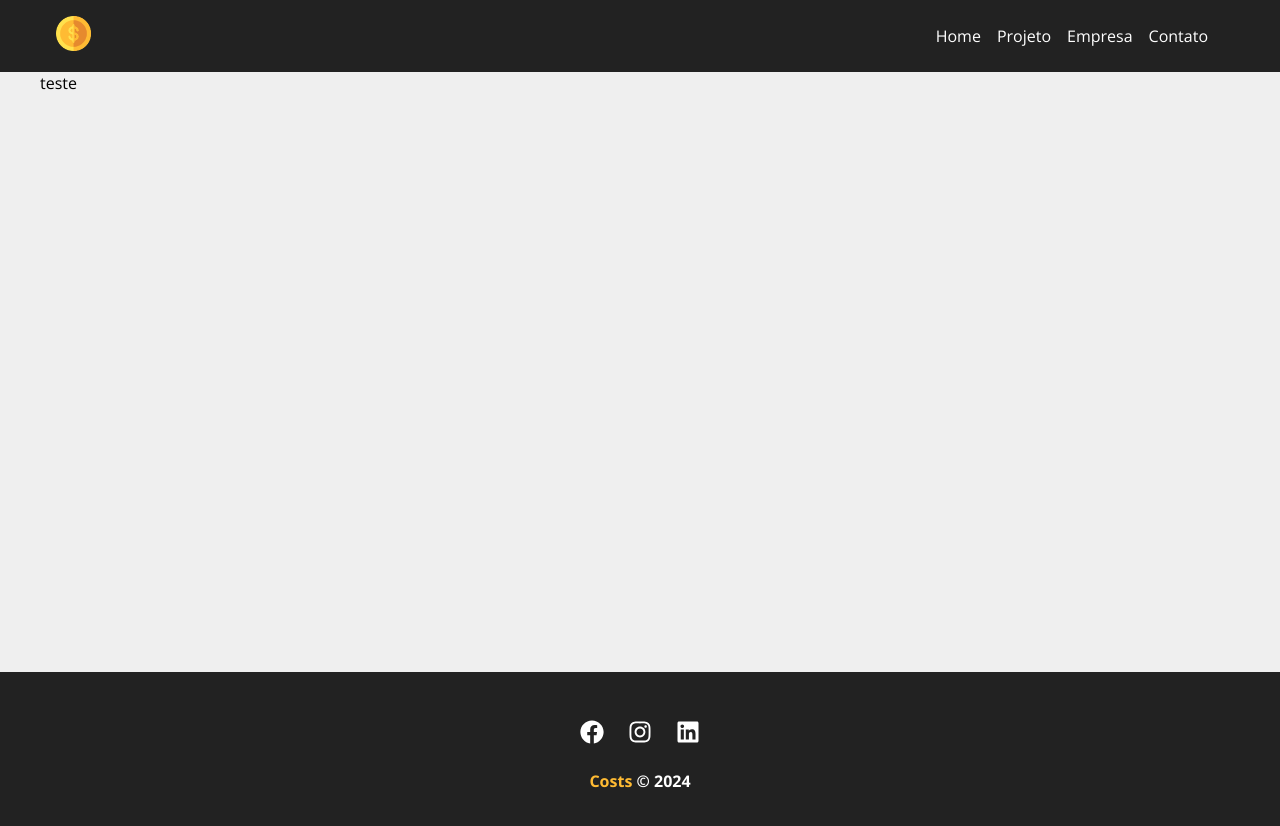
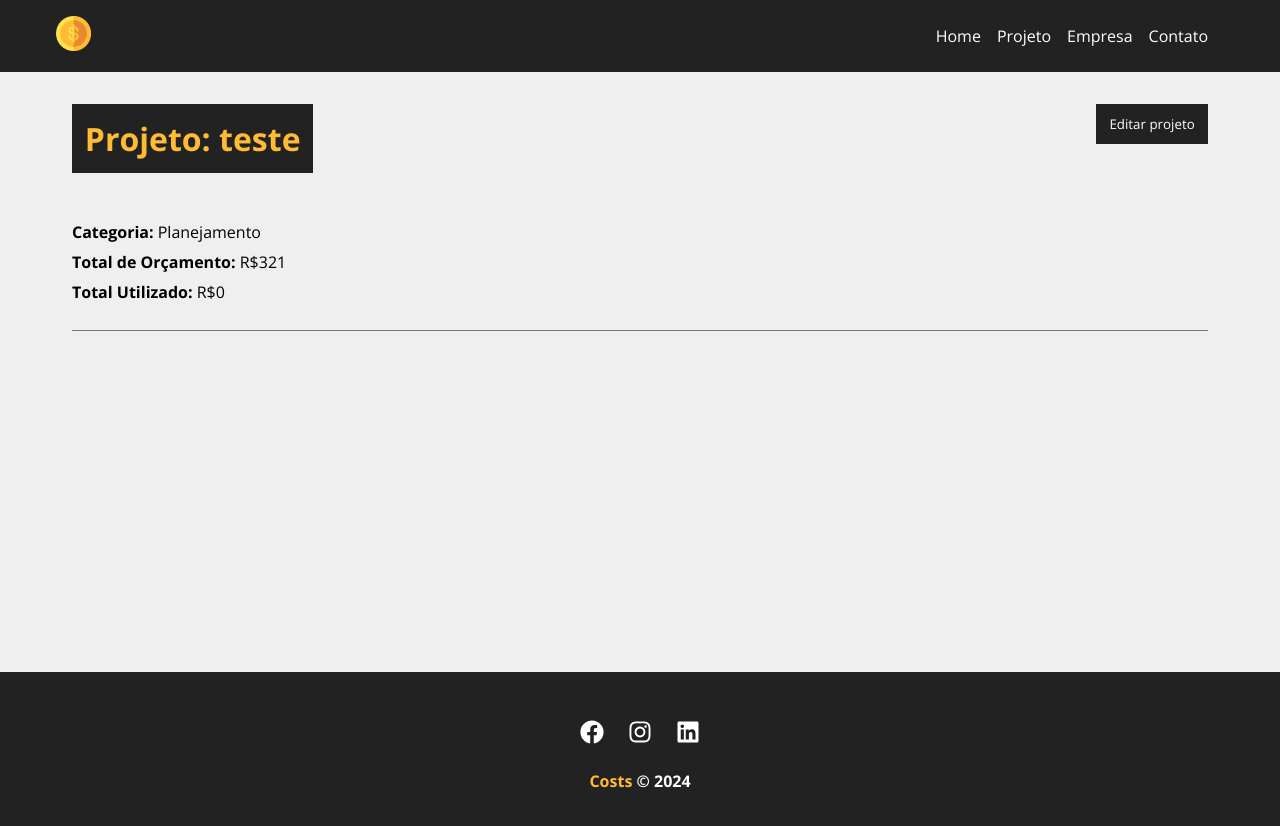
Before and after one commit to fabianomartinsdev/costs, a React (Create React App) app: page /project/1788 in a window 1280 px wide. Shown: the top 826 px of the page. Built offline with nearby package versions, Linux system fonts and the light colour scheme; data requests are answered from the project's data file.

Commit message:
Display project details inside it's url

```diff
--- a/src/components/pages/Project.js
+++ b/src/components/pages/Project.js
@@ -1,14 +1,19 @@
-import React from "react";
+import styles from "./Project.module.css";
 
 import { useParams } from "react-router-dom";
 import { useState, useEffect } from "react";
+
+import Loading from "../layout/Loading";
+import Container from "../layout/Container";
 
 function Project() {
   const { id } = useParams();
 
   const [project, setProject] = useState([]);
+  const [showProjectForm, setShowProjectForm] = useState(false);
 
   useEffect(() => {
+    setTimeout(() => {
       fetch(`http://localhost:5000/projects/${id}`, {
         method: "GET",
         headers: { "Content-Type": "application/json" },
@@ -18,9 +23,48 @@
         .catch((error) => {
           console.log(error);
         });
+    }, 300);
   }, [id]);
 
-  return <p>{project.name}</p>;
+  function toggleProjectForm() {
+    setShowProjectForm(!showProjectForm);
+  }
+
+  return (
+    <>
+      {project.name ? (
+        <div className={styles.projectDetails}>
+          <Container customClass="column">
+            <div className={styles.detailsContainer}>
+              <h1>Projeto: {project.name}</h1>
+              <button onClick={toggleProjectForm} className={styles.btn}>
+                {!showProjectForm ? "Editar projeto" : "Fechar"}
+              </button>
+              {!showProjectForm ? (
+                <div className={styles.projectInfo}>
+                  <p>
+                    <span>Categoria:</span> {project.category.name}
+                  </p>
+                  <p>
+                    <span>Total de Orçamento:</span> R${project.budget}
+                  </p>
+                  <p>
+                    <span>Total Utilizado:</span> R${project.cost}
+                  </p>
+                </div>
+              ) : (
+                <div className={styles.projectInfo}>
+                  <p>form</p>
+                </div>
+              )}
+            </div>
+          </Container>
+        </div>
+      ) : (
+        <Loading />
+      )}
+    </>
+  );
 }
 
 export default Project;
--- a/src/components/pages/Project.module.css
+++ b/src/components/pages/Project.module.css
@@ -0,0 +1,50 @@
+.projectDetails {
+  padding: 2em;
+  width: 100%;
+}
+
+.projectDetails h1,
+.projectDetails h2,
+.projectDetails p {
+  margin-bottom: 0.5em;
+}
+
+.projectDetails h1 {
+  background-color: #222;
+  color: #ffbb33;
+  padding: 0.4em;
+}
+
+.projectDetails span {
+  font-weight: bold;
+}
+
+.detailsContainer,
+.serviceFormContainer {
+  border-bottom: 1px solid #7a7a7a;
+  margin-bottom: 1.2em;
+  padding-bottom: 1.2em;
+  display: flex;
+  justify-content: space-between;
+  flex-wrap: wrap;
+  gap: 2em;
+}
+
+.btn {
+  background-color: #222;
+  color: #fff;
+  padding: 0.5em 1em;
+  text-decoration: none;
+  transition: 0.5s;
+  cursor: pointer;
+  max-height: 40px;
+  border: none;
+}
+
+.btn:hover {
+  color: #ffbb33;
+}
+
+.projectInfo {
+  width: 100%;
+}
```
Lines whose indentation alone changed are shown as unchanged.
